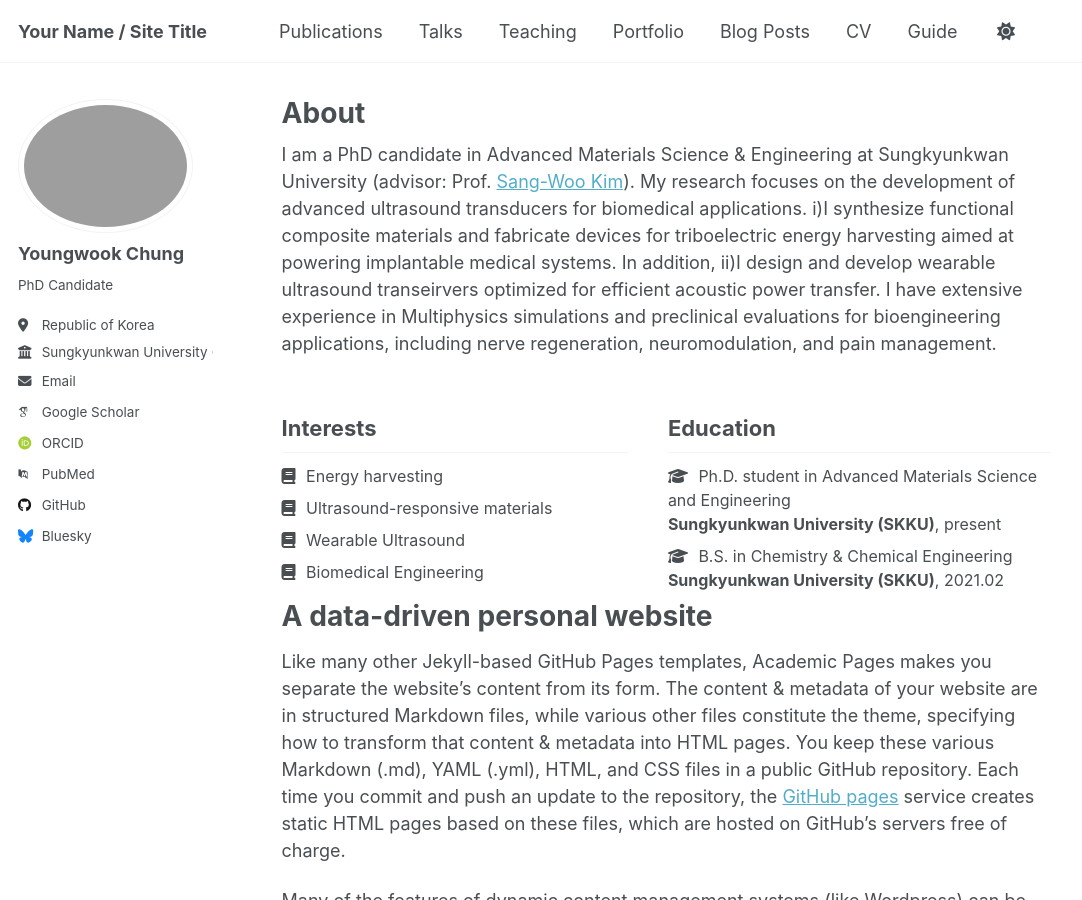
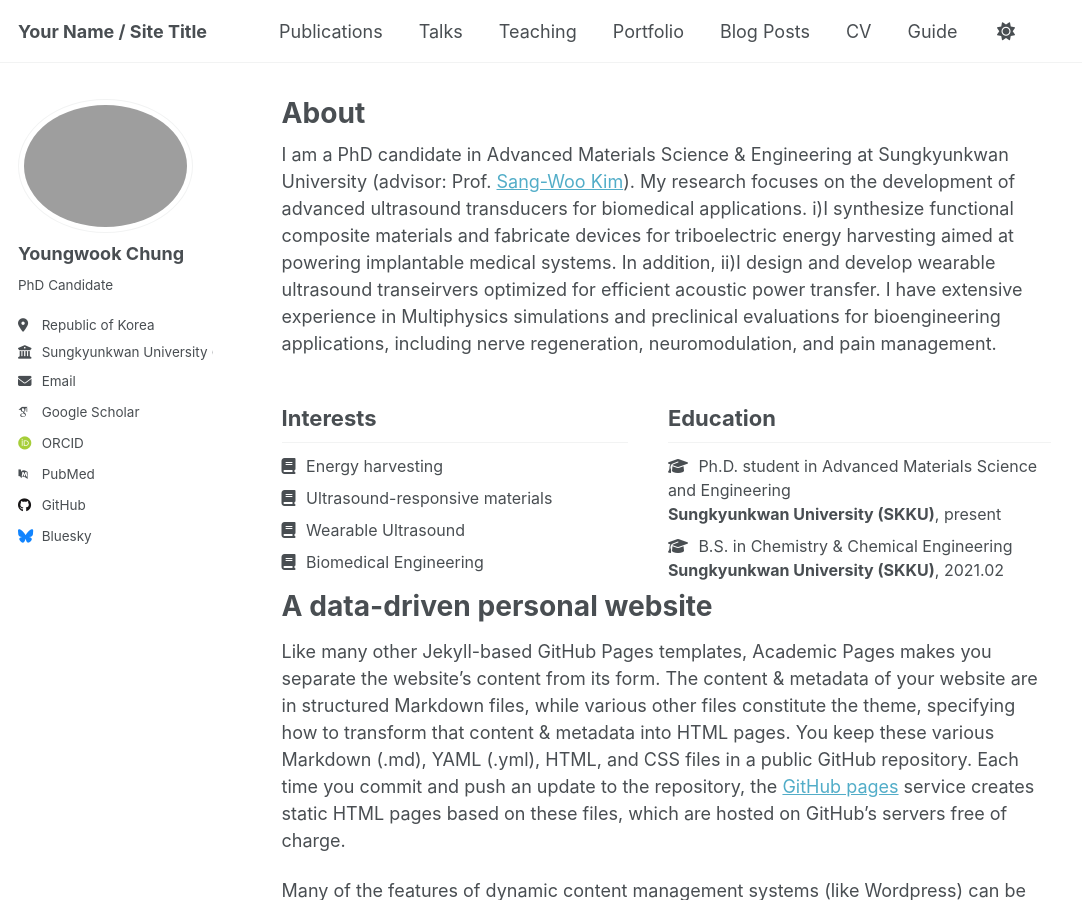
Before and after one commit to ywoog2/ywchung.github.io, a Jekyll site: the page built from _pages/about.md, in a window 1280 px wide and 900 px high. Shown: the whole window, without its empty margins (0-1082 px from the left). Built offline with Jekyll 4.4.1, drawn with Linux system fonts in a browser that asks for light colours; some web fonts are replaced; a script that is not in the unit is left out.

Commit message:
Update about.md

```diff
--- a/_pages/about.md
+++ b/_pages/about.md
@@ -9,7 +9,7 @@ redirect_from:
 
 I am a PhD candidate in Advanced Materials Science & Engineering at Sungkyunkwan University (advisor: Prof. [Sang-Woo Kim](https://scholar.google.com/citations?user=qCyU-VoAAAAJ&hl=en)).
 My research focuses on the development of advanced ultrasound transducers for biomedical applications. i)I synthesize functional composite materials and fabricate devices for triboelectric energy harvesting aimed at powering implantable medical systems. In addition, ii)I design and develop wearable ultrasound transeirvers optimized for efficient acoustic power transfer. I have extensive experience in Multiphysics simulations and preclinical evaluations for bioengineering applications, including nerve regeneration, neuromodulation, and pain management.
-<div style="margin-top: -10px; display: flex; justify-content: flex-start; flex-wrap: wrap;">
+<div style="margin-top: -20px; display: flex; justify-content: flex-start; flex-wrap: wrap;">
   <div style="flex: 1; min-width: 250px; max-width: 45%; margin-right: 40px;">
     <h2 style="font-size: 22px;">Interests</h2>
     <ul style="list-style-type: none; padding-left: 0; margin: 0; font-size: 16px;">
@@ -20,7 +20,7 @@ My research focuses on the development of advanced ultrasound transducers for bi
     </ul>
   </div>
 
-  <div style="flex: 1; min-width: 300px; max-width: 55%;">
+  <div style="flex: 1; min-width: 300px; max-width: 50%;">
     <h2 style="font-size: 22px;">Education</h2>
     <ul style="list-style-type: none; padding-left: 0; margin: 0; font-size: 16px;">
       <li><i class="fas fa-graduation-cap" style="margin-right: 6px;"></i>
```
